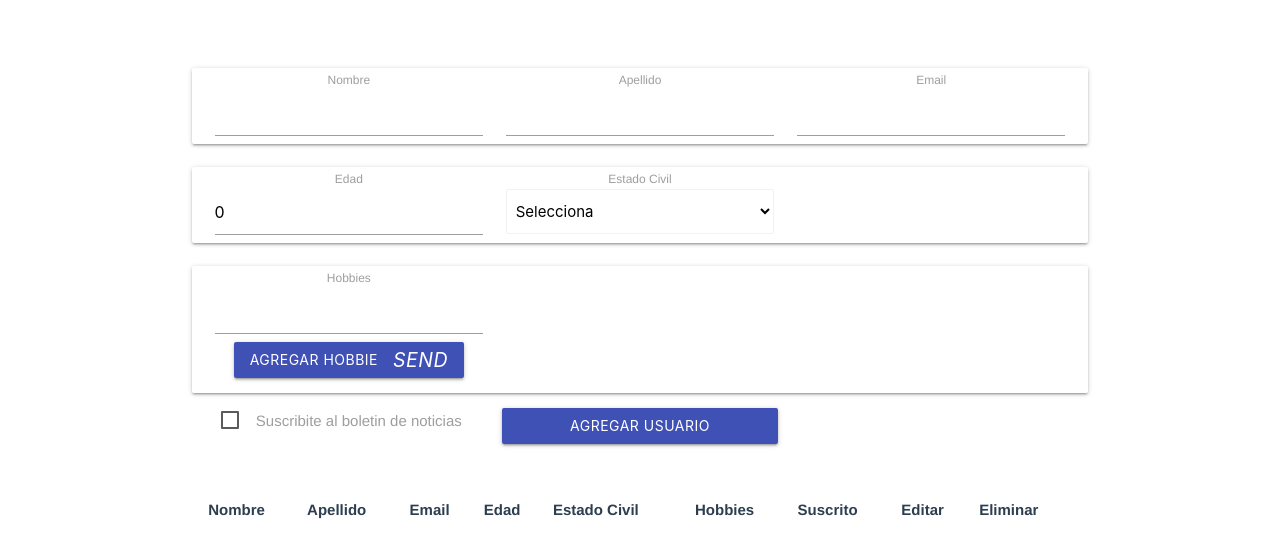
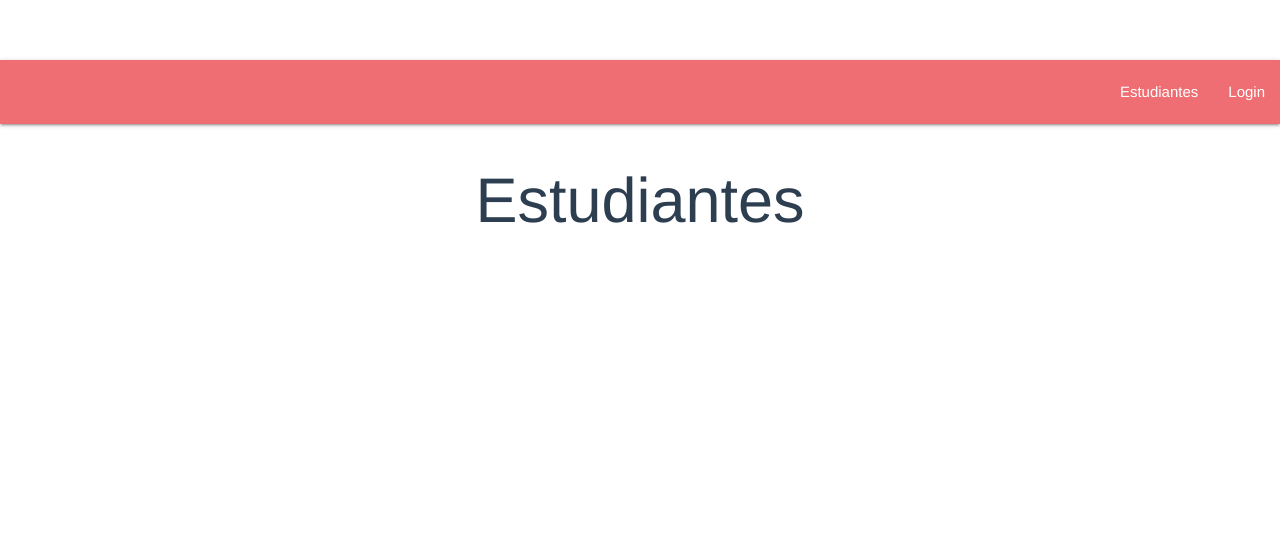
Before and after one commit to alansanchez96/vue-cli, a Vue app: page /estudiantes in a window 1280 px wide. Shown: the top 556 px of the page. Built offline with nearby package versions, Linux system fonts and the light colour scheme; the HTML template or start-up script is replaced by a standard one.

Commit message:
Instalando Vue router

```diff
--- a/package.json
+++ b/package.json
@@ -13,7 +13,8 @@
     "materialize-css": "1.0.0-rc.2",
     "vue": "^3.2.13",
     "vue-axios": "^3.5.2",
-    "vue-material-design-icons": "^5.1.2"
+    "vue-material-design-icons": "^5.1.2",
+    "vue-router": "^4.1.6"
   },
   "devDependencies": {
     "@babel/core": "^7.12.16",
--- a/src/App.vue
+++ b/src/App.vue
@@ -1,230 +1,28 @@
 <template>
+  <nav>
+    <div class="nav-wrapper">
+      <ul class="right hide-on-med-and-down">
+        <li>
+          <router-link :to="{ name: 'Estudiantes' }">Estudiantes</router-link>
+        </li>
+        <li>
+          <router-link :to="{ name: 'Login' }">Login</router-link>
+        </li>
+      </ul>
+    </div>
+  </nav>
+
   <div class="container">
-
-    <div class="row">
-
-      <form @submit.prevent="agregarUser">
-
-        <div class="col m12 card-panel">
-          <div class="col m4">
-            <label for="name">Nombre</label>
-            <input type="text" id="name" v-model="name">
-          </div>
-
-          <div class="col m4">
-            <label for="lastname">Apellido</label>
-            <input type="text" id="lastname" v-model="lastname">
-          </div>
-          <div class="col m4">
-            <label for="email">Email</label>
-            <input type="text" id="email" v-model="email">
-          </div>
-
-        </div>
-        <div class="col m12 card-panel">
-
-
-          <div class="col m4">
-            <label for="years">Edad</label>
-            <input type="text" id="years" v-model="years">
-          </div>
-
-          <div class="col m4">
-            <label for="estado_civil">Estado Civil</label>
-            <select class="browser-default" id="estado_civil" v-model="estado_civil">
-              <option value="" selected>Selecciona</option>
-              <option v-bind:value="estado.id" v-for="estado in estados_civiles" v-bind:key="estado">
-                {{ estado.value }}
-              </option>
-            </select>
-          </div>
-
-        </div>
-
-        <div class="col m12 card-panel">
-          <form @submit.prevent="agregarHobbie">
-            <div class="col m4">
-              <label for="hobbies">Hobbies</label>
-              <input type="text" id="hobbies" v-model="hobbie">
-              <button class="btn indigo">Agregar Hobbie <i class="material-icons right">send</i></button>
-              <br>
-              <ul>
-                <li v-for="hobbie in hobbies" v-bind:key="hobbie">
-                  {{ hobbie.id }} - {{ hobbie.descripcion }}
-                  <a href="#" @click="hobbies.splice(index, 1)"><i class="material-icons">close</i></a>
-                </li>
-              </ul>
-            </div>
-          </form>
-        </div>
-
-        <div class="col m4">
-          <label for="suscribe"><input id="suscribe" type="checkbox" v-model="suscription"><span>Suscribite al boletin
-              de
-              noticias</span></label>
-        </div>
-        <div class="row">
-          <div class="col m4">
-            <button class="btn indigo">{{ (indice == -1 ? 'Agregar' : 'Actualizar') }} Usuario <i
-                class="material-icons">add_circle</i></button>
-          </div>
-        </div>
-
-      </form>
-    </div>
-
-    <div class="row">
-      <div class="col m12">
-        <table class="table bordered striped">
-          <thead>
-            <tr>
-              <th>Nombre</th>
-              <th>Apellido</th>
-              <th>Email</th>
-              <th>Edad</th>
-              <th>Estado Civil</th>
-              <th>Hobbies</th>
-              <th>Suscrito</th>
-              <th>Editar</th>
-              <th>Eliminar</th>
-            </tr>
-          </thead>
-          <tbody>
-            <tr v-for="(user, index) in users" v-bind:key="user"
-              v-bind:class="{ 'indigo darken-4 white-text': index == indice }">
-              <td>{{ user.name }}</td>
-              <td>{{ user.lastname }}</td>
-              <td>{{ user.email }}</td>
-              <td>{{ user.years }}</td>
-              <td>{{ user.estado_civil_descripcion }}</td>
-              <td>
-                <ul>
-                  <li v-for="hobbie in user.hobbies" v-bind:key="hobbie">
-                    {{ hobbie.id }} - {{ hobbie.descripcion }}
-                  </li>
-                </ul>
-              </td>
-              <td><label><input type="checkbox" disabled v-model="user.suscription"><span></span></label></td>
-              <td><a href="#" @click="editar(index)"><i class="material-icons">create</i></a></td>
-              <td><a href="#" @click="deleteRegister(index)"><i class="material-icons">delete</i></a></td>
-            </tr>
-          </tbody>
-        </table>
-      </div>
-    </div>
+    <router-view></router-view>
   </div>
 </template>
 
 <script>
-import Materialize from 'materialize-css'
+/* import Materialize from 'materialize-css' */
 
 export default {
   name: 'App',
-  data() {
-    return {
-      indice: -1,
-      name: '',
-      lastname: '',
-      email: '',
-      years: 0,
-      estado_civil: '',
-      suscription: false,
-      hobbie: '',
-      hobbies: [],
-      select_items: [],
-      users: [],
-      estados_civiles: [
-        {
-          id: 1,
-          value: 'Soltero'
-        },
-        {
-          id: 2,
-          value: 'Casado'
-        },
-        {
-          id: 3,
-          value: 'Divorciado'
-        },
-        {
-          id: 4,
-          value: 'Viudo'
-        }
-      ]
-    }
-  },
-  mounted() {
-    var elements = document.querySelectorAll('select');
-    this.select_items = Materialize.FormSelect.init(elements, null);
-  },
-  methods: {
-    agregarUser() {
 
-      let index_estado_civil = this.estados_civiles.findIndex(x => x.id == this.estado_civil)
-
-      if (index_estado_civil == -1) {
-        Materialize.toast({ html: 'Selecciona un estado civil.' });
-        return;
-      }
-
-      const data = {
-        name: this.name,
-        lastname: this.lastname,
-        email: this.email,
-        years: this.years,
-        estado_civil: this.estado_civil,
-        estado_civil_descripcion: this.estados_civiles[index_estado_civil].descripcion,
-        suscription: this.suscription,
-        hobbies: this.hobbies
-      }
-
-      if (this.indice == -1) {
-        this.users.push(data);
-      } else {
-        this.users[this.indice] = data;
-      }
-
-      this.indice = -1;
-      this.name = '';
-      this.lastname = '';
-      this.email = '';
-      this.years = 0;
-      this.estado_civil = '';
-      this.suscription = false;
-      this.hobbie = '';
-      this.hobbies = [];
-
-    },
-    agregarHobbie() {
-      let total = this.hobbies.length;
-      let ultimo = 0;
-      if (total > 0) {
-        ultimo = this.hobbies[total - 1].id;
-      }
-      const data = {
-        id: ultimo + 1,
-        descripcion: this.hobbie
-      };
-
-      this.hobbies.push(data);
-      this.hobbie = '';
-    },
-    deleteRegister(index) {
-      if (!confirm('¿Desea eliminar este registro?')) return;
-      this.users.splice(index, 1);
-    },
-    editar(index) {
-      let user = this.users[index];
-      this.indice = index;
-      this.name = user.name;
-      this.lastname = user.lastname;
-      this.email = user.email;
-      this.years = user.years;
-      this.estado_civil = user.estado_civil;
-      this.suscription = user.suscription;
-      this.hobbies = user.hobbies;
-    }
-  }
 }
 </script>
 
--- /dev/null
+++ b/src/components/Estudiantes.vue
@@ -0,0 +1,11 @@
+<template>
+    <div>
+        <h1>Estudiantes</h1>
+    </div>
+</template>
+
+<script>
+export default {
+    name: 'Estudiantes'
+}
+</script>
--- /dev/null
+++ b/src/components/Login.vue
@@ -0,0 +1,11 @@
+<template>
+    <div>
+        <h1>Login</h1>
+    </div>
+</template>
+
+<script>
+export default {
+    name: 'Login'
+}
+</script>
--- a/src/main.js
+++ b/src/main.js
@@ -3,5 +3,6 @@ import App from './App.vue'
 import 'materialize-css/dist/css/materialize.min.css'
 import axios from 'axios'
 import VueAxios from 'vue-axios'
+import router from './router'
 
-createApp(App).use(VueAxios, axios).mount('#app')
+createApp(App).use(router).use(VueAxios, axios).mount('#app')
--- /dev/null
+++ b/src/router/index.js
@@ -0,0 +1,23 @@
+import { createRouter, createWebHistory } from 'vue-router';
+import Login from '../components/Login';
+import Estudiantes from '../components/Estudiantes';
+
+const routes = [
+    {
+        path: '/login',
+        name: 'Login',
+        component: Login
+    },
+    {
+        path: '/estudiantes',
+        name: 'Estudiantes',
+        component: Estudiantes
+    }
+];
+
+const router = createRouter({
+    history: createWebHistory(),
+    routes
+});
+
+export default router;
--- a/vue.config.js
+++ b/vue.config.js
@@ -1,4 +1,5 @@
 const { defineConfig } = require('@vue/cli-service')
 module.exports = defineConfig({
-  transpileDependencies: true
+  transpileDependencies: true,
+  lintOnSave: false
 })
```
Also changed, not shown: 2 other files (tests, documents, lock files or other folders).
